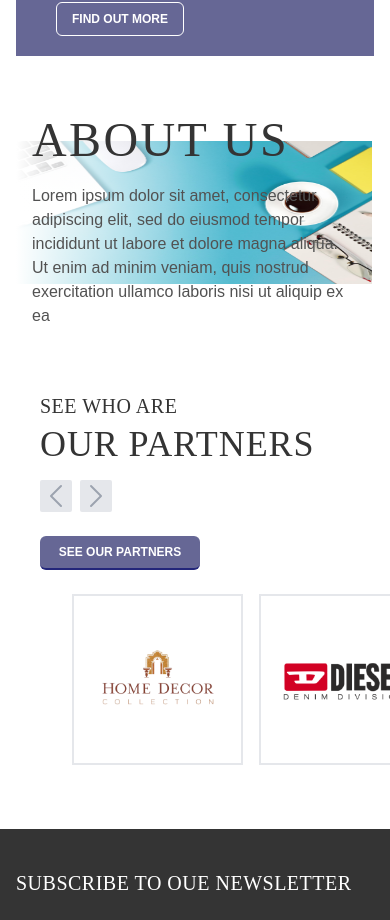
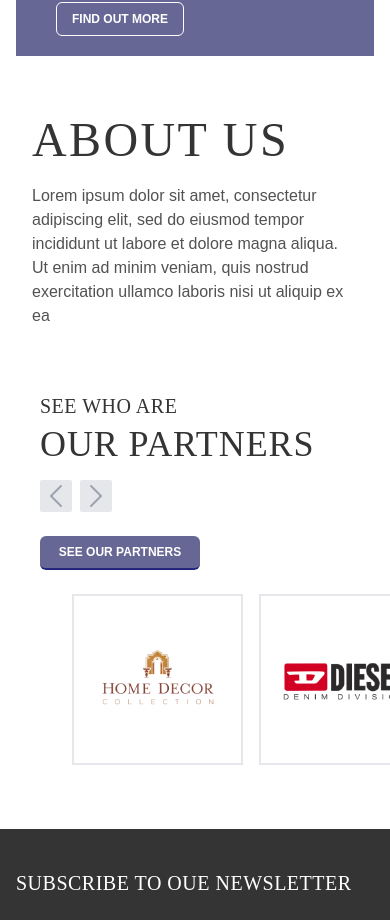
Before and after one commit to devbo-xy/Practical-Test, a Next.js app: page / in a window 390 px wide. Shown: the part 1104-2024 px from the top of the page. Built offline with nearby package versions, Linux system fonts and the light colour scheme.

Commit message:
update minor

```diff
--- a/src/pages/index.js
+++ b/src/pages/index.js
@@ -299,7 +299,7 @@ export default function Home() {
               </div>
             </div>
             <div className="w-[99.5%] bg-white h-[18rem] flex items-center px-4 md:px-10 overflow-hidden relative">
-              <div className="absolute left-0">
+              <div className="absolute left-0 hidden md:block">
                 <Image
                   src={Assets.About}
                   alt="Hero"
@@ -418,7 +418,7 @@ export default function Home() {
                     />
                   </a>
                 </div>
-                <div className="relative flex items-center justify-center w-8 h-6 pt-1 bg-white rounded-lg top-1">
+                <div className="relative flex items-center justify-center w-8 h-8 pt-1 bg-white rounded-lg md:w-8 md:h-6 top-1">
                   <a href="# ">
                     <Image
                       src={Assets.Blog}
```
